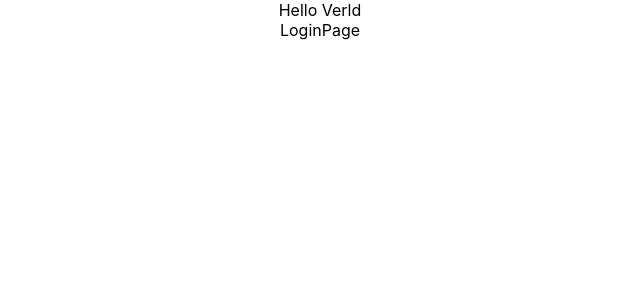
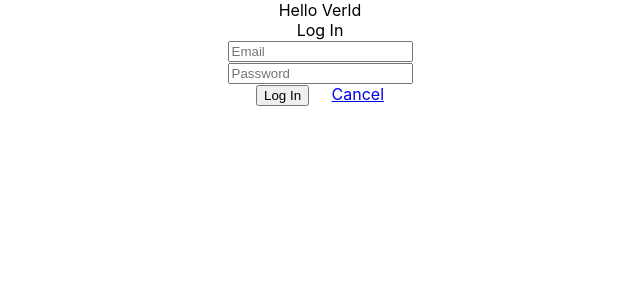
Before and after one commit to amanalem/abc-list-react, a React (Create React App) app: page /login in a window 1280 px wide. Shown: the top 300 px of the page, without its empty margins (320-960 px from the left). Built offline with nearby package versions, Linux system fonts and the light colour scheme; no server answers.

Commit message:
login page created

```diff
--- a/src/App.js
+++ b/src/App.js
@@ -6,6 +6,7 @@ import axios from "axios";
 import ListPage from "./pages/ListPage";
 import LoginPage from "./pages/LoginPage";
 import userService from "./utils/userService";
+import SignupPage from "./pages/SignupPage";
 
 function App() {
   const [user, setUser] = useState({});
@@ -41,7 +42,14 @@ function App() {
     <div className="App">
       Hello Verld
       <Routes>
-        <Route path="/login" element={<LoginPage setUser={setUser} />} />
+        <Route
+          path="/login"
+          element={<LoginPage handleSignupOrLogin={handleSignupOrLogin} />}
+        />
+        <Route
+          path="/signup"
+          element={<SignupPage handleSignupOrLogin={handleSignupOrLogin} />}
+        />
         <Route
           path="/my-list"
           element={
--- a/src/pages/LoginPage.jsx
+++ b/src/pages/LoginPage.jsx
@@ -1,30 +1,79 @@
 import React, { useState } from "react";
 import axios from "axios";
-import { useNavigate } from "react-router-dom";
+import { useNavigate, Link } from "react-router-dom";
 import styled from "styled-components";
 import userService from "../utils/userService";
 
-const LoginPage = ({ setUser }) => {
+const LoginPage = ({ handleSignupOrLogin }) => {
   const navigate = useNavigate();
+
   const [formData, setFormData] = useState({
     email: "",
     password: "",
   });
 
+  const [message, setMessage] = useState({
+    message: "",
+  });
+
+  const updateMessage = (msg) => {
+    setMessage({ message: msg });
+  };
+
   const handleChange = (e) => {
     setFormData({ ...formData, [e.target.id]: e.target.value });
   };
 
-  const handleSubmit = (e) => {
+  const handleSubmit = async (e) => {
     e.preventDefault();
-    axios.post(`${process.env.REACT_APP_DB}/login`, formData).then((res) => {
-      if (res.status === 200) {
-        setUser(res.data);
-        navigate("/my-list");
-      }
-    });
+    try {
+      await userService.login(formData);
+      // success ? show ListPage
+      handleSignupOrLogin();
+      navigate("/my-list");
+    } catch (err) {
+      //Invalid user data ?
+      updateMessage(err.message);
+    }
   };
-  return <div>LoginPage</div>;
+  return (
+    <div>
+      <header className="header-footer">Log In</header>
+      <form className="form-horizontal" onSubmit={handleSubmit}>
+        <div className="form-group">
+          <div className="col-sm-12">
+            <input
+              type="email"
+              className="form-control"
+              placeholder="Email"
+              value={formData.email}
+              name="email"
+              onChange={handleChange}
+            />
+          </div>
+        </div>
+        <div className="form-group">
+          <div className="col-sm-12">
+            <input
+              type="password"
+              className="form-control"
+              placeholder="Password"
+              value={formData.password}
+              name="password"
+              onChange={handleChange}
+            />
+          </div>
+        </div>
+        <div className="form-group">
+          <div className="col-sm-12 text-center">
+            <button className="btn btn-default">Log In</button>
+            &nbsp; &nbsp; &nbsp;
+            <Link to="/">Cancel</Link>
+          </div>
+        </div>
+      </form>
+    </div>
+  );
 };
 
 export default LoginPage;
--- a/src/pages/SignupPage.jsx
+++ b/src/pages/SignupPage.jsx
@@ -2,7 +2,7 @@ import React from "react";
 import { useState } from "react";
 import SignupForm from "../components/SignupForm";
 
-const SignupPage = () => {
+const SignupPage = ({ handleSignupOrLogin }) => {
   const [message, setMessage] = useState({
     message: "",
   });
@@ -14,7 +14,10 @@ const SignupPage = () => {
   return (
     <div>
       SignupPage
-      <SignupForm updateMessage={updateMessage} />
+      <SignupForm
+        updateMessage={updateMessage}
+        handleSignupOrLogin={handleSignupOrLogin}
+      />
       <p>{message}</p>
     </div>
   );
```
